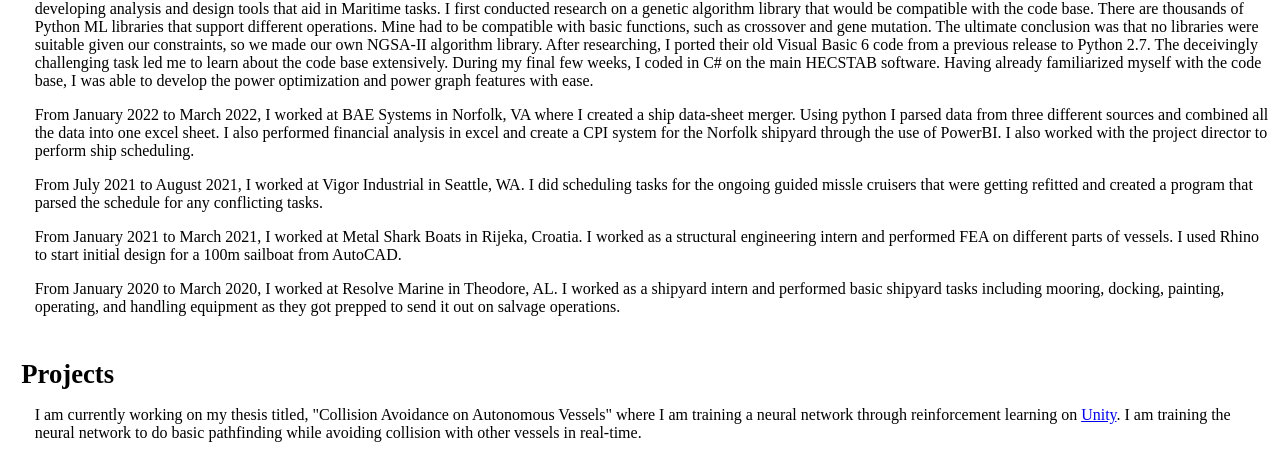
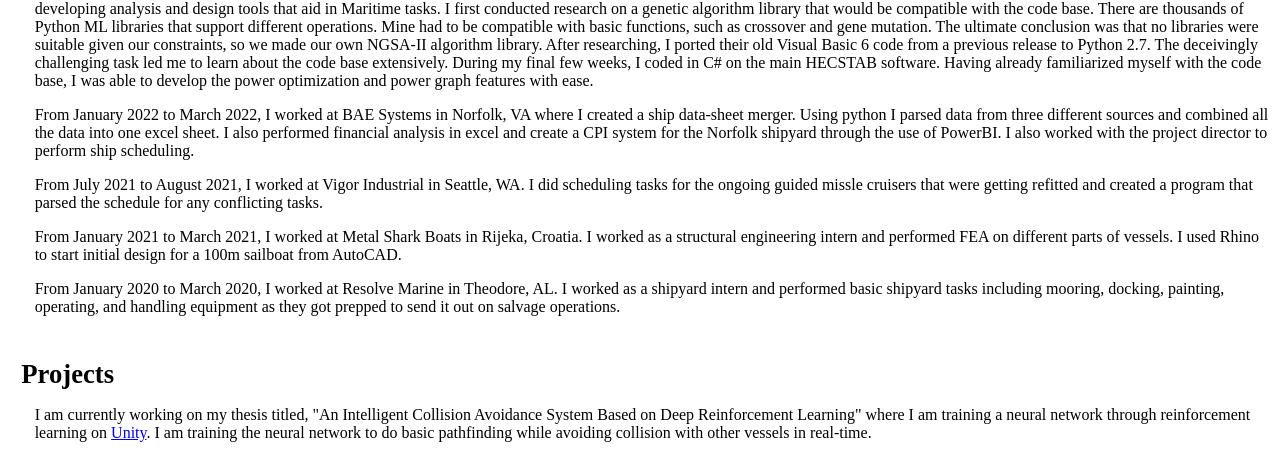
Before and after one commit to natefillups/natefillups.com, a plain HTML site: page index.html in a window 1280 px wide. Shown: the part 487-945 px from the top of the page. Drawn offline with Linux system fonts and the light colour scheme.

Commit message:
Update index.html

```diff
--- a/index.html
+++ b/index.html
@@ -63,6 +63,6 @@
 
 <div class="text">
 
-<p>I am currently working on my thesis titled, "Collision Avoidance on Autonomous Vessels" where I am training a neural network through reinforcement learning on <a href="https://www.unity.com">Unity</a>. I am training the neural network to do basic pathfinding while avoiding collision with other vessels in real-time.</p>
+<p>I am currently working on my thesis titled, "An Intelligent Collision Avoidance System Based on Deep Reinforcement Learning" where I am training a neural network through reinforcement learning on <a href="https://www.unity.com">Unity</a>. I am training the neural network to do basic pathfinding while avoiding collision with other vessels in real-time.</p>
 
 </div>
```
